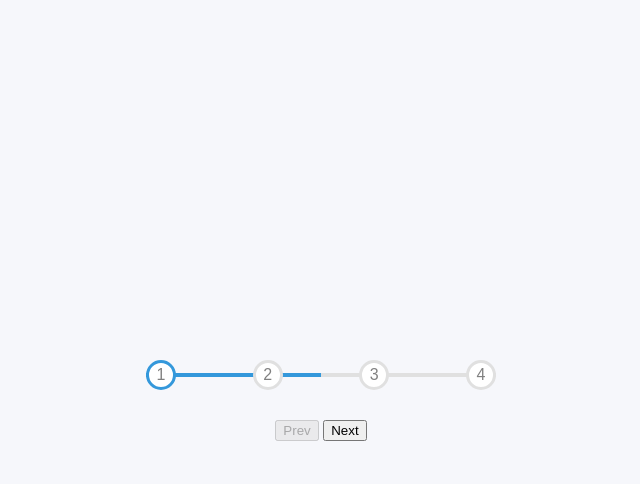
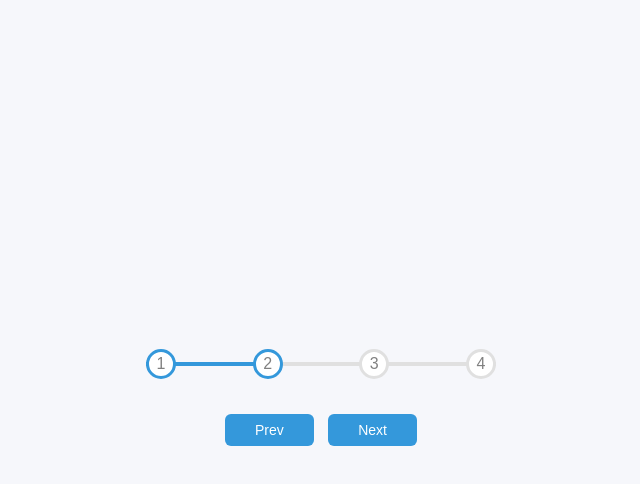
Before and after one commit to SafakKayaa/50-javascript-projects, a plain HTML site: page progress steps/index.html in a window 1280 px wide. Both pictures are taken after a click on the button "Next". Shown: the whole page, without its empty margins (319-959 px from the left). Drawn offline with Linux system fonts and the light colour scheme; a web font is replaced by a local one.

Commit message:
css and script of second project are done

```diff
--- a/progress steps/script.js
+++ b/progress steps/script.js
@@ -0,0 +1,49 @@
+const progress = document.getElementById('progress')
+const prev = document.getElementById('prev')
+const next = document.getElementById('next')
+const circles = document.querySelectorAll('.circle')
+
+let currentActive = 1
+
+next.addEventListener('click', () => {
+    currentActive++
+
+    if(currentActive > circles.length) {
+        currentActive = circles.length
+    }
+
+    update()
+})
+
+prev.addEventListener('click', () => {
+    currentActive--
+
+    if(currentActive < 1) {
+        currentActive = 1
+    }
+
+    update()
+})
+
+function update() {
+    circles.forEach((circle, idx) => {
+        if(idx < currentActive) {
+            circle.classList.add('active')
+        } else {
+            circle.classList.remove('active')
+        }
+    })
+
+    const actives = document.querySelectorAll('.active')
+
+    progress.style.width = (actives.length - 1) / (circles.length - 1) * 100 + '%'
+
+    if(currentActive === 1) {
+        prev.disabled = true
+    } else if(currentActive === circles.length) {
+        next.disabled = true
+    } else {
+        prev.disabled = false
+        next.disabled = false
+    }
+}
--- a/progress steps/style.css
+++ b/progress steps/style.css
@@ -1,5 +1,10 @@
 @import url('https://fonts.googleapis.com/css?family=Muli&display=swap');
 
+
+:root {
+    --line-border-fill: #3498db;
+    --line-border-empty: #e0e0e0;
+}
 
 *{
     box-sizing: border-box;
@@ -30,7 +35,7 @@ body {
 }
 .progress-container::before {
     content: '';
-    background-color: #e0e0e0;
+    background-color: var(--line-border-empty);
     position: absolute;
     top: 50%;
     left: 0;
@@ -41,7 +46,7 @@ body {
 }
 
 .progress {
-    background-color: #3498db;
+    background-color: var(--line-border-fill);
     position: absolute;
     top: 50%;
     left: 0;
@@ -61,11 +66,37 @@ body {
     display: flex;
     align-items: center;
     justify-content: center;
-    border: 3px solid #e0e0e0;
+    border: 3px solid var(--line-border-empty);
     transition: .4s ease;
 }
 
 .circle.active {
-    border-color: #3498db;
+    border-color: var(--line-border-fill);
 
 }
+
+.btn {
+    background-color: var(--line-border-fill);
+    color: white;
+    border: 0;
+    border-radius: 6px;
+    cursor: pointer;
+    font-family: inherit;
+    padding: 8px 30px;
+    margin: 5px;
+    font-size: 14px;
+}
+
+.btn:active {
+    transform: scale(0.98);
+}
+
+.btn:focus {
+    outline: 0;
+}
+
+.btn:disabled {
+    background-color: var(--line-border-empty);
+    cursor: not-allowed;
+
+}
```
